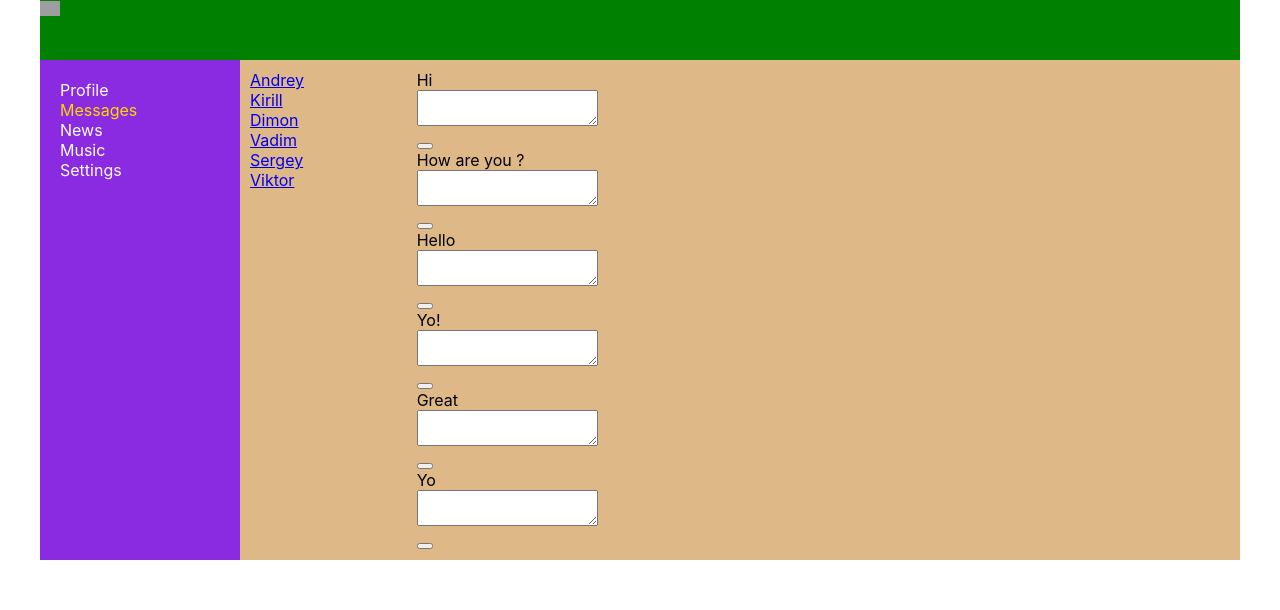
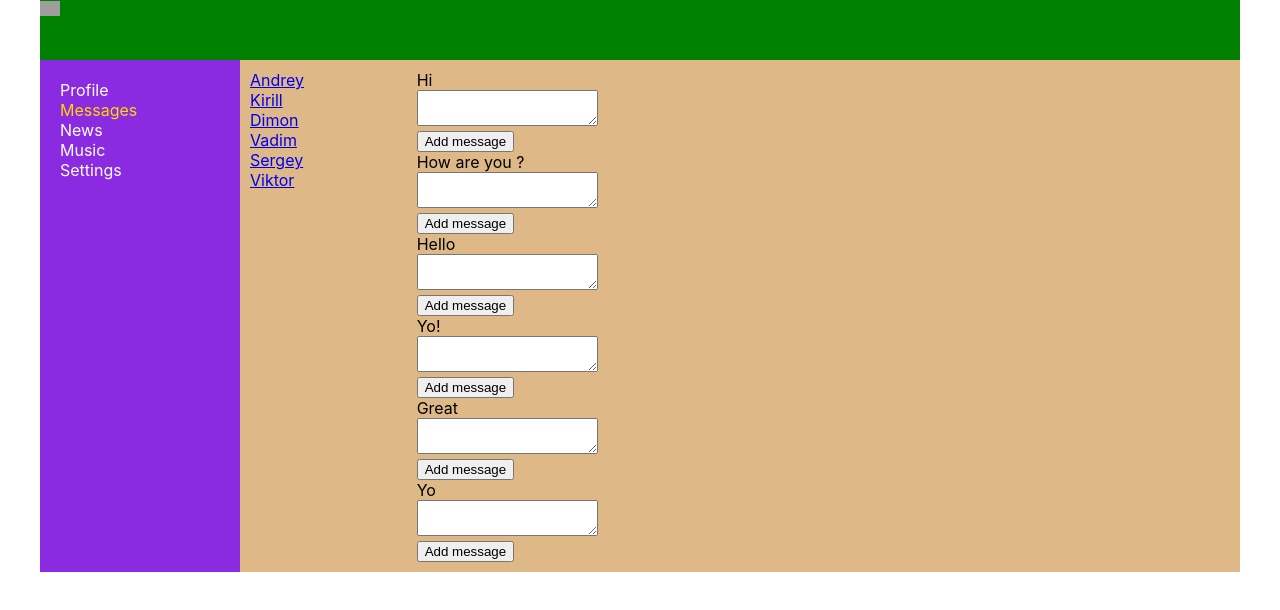
Before and after one commit to AndreiKastsiukovich/samurai-way-main, a React (Create React App) app: page /dialogs in a window 1280 px wide. Shown: the top 610 px of the page. Built offline with nearby package versions, Linux system fonts and the light colour scheme; grey boxes are pictures that could not be loaded.

Commit message:
Commit-1

```diff
--- a/src/App.tsx
+++ b/src/App.tsx
@@ -4,35 +4,44 @@ import {Header} from "./components/Header/Header";
 import {Navbar} from "./components/Navbar/Navbar";
 import {Profile} from "./components/Profile/Profile";
 import {Dialogs} from "./components/Dialogs/Dialogs";
-import {BrowserRouter, Route} from "react-router-dom";
+import {Route} from "react-router-dom";
 import {News} from "./components/News/News";
 import {Music} from "./components/Music/Music";
 import {Settings} from "./components/Settings/Settings";
-import {RootStateType, state} from "./redux/state";
+import {StateType} from "./redux/state";
 
-const App : React.FC<RootStateType> = (props) => {
+export type AppPropsType = {
+    state:StateType
+    addNewPost:(postMessage:string)=>void
+}
+
+const App: React.FC<AppPropsType> = (
+    {state,
+        addNewPost,
+        ...props
+}) => {
 
     return (
-        <BrowserRouter>
         <div className='app-wrapper'>
             <Header/>
             <Navbar/>
             <div className='app-wrapper-content'>
 
-                    <Route path='/dialogs' render={()=> <Dialogs
+                <Route path='/dialogs' render={() => <Dialogs
                     dialogs={state.dialogsPage.dialogs}
                     messages={state.dialogsPage.messages}/>}/>
 
-                    <Route path='/profile' render={()=><Profile
-                        postData={state.profilePage.postData}/>}/>
+                <Route path='/profile' render={() => <Profile
+                    postData={state.profilePage.postData}
+                    addNewPost={addNewPost}
+                />}/>
 
-                    <Route path='/news' render={()=><News/>}/>
-                    <Route path='/music' render={()=><Music/>}/>
-                    <Route path='/settings' render={()=><Settings/>}/>
+                <Route path='/news' render={() => <News/>}/>
+                <Route path='/music' render={() => <Music/>}/>
+                <Route path='/settings' render={() => <Settings/>}/>
             </div>
-
         </div>
-        </BrowserRouter>);
+    )
 }
 
 export default App;
--- a/src/components/Dialogs/Message/Message.tsx
+++ b/src/components/Dialogs/Message/Message.tsx
@@ -21,11 +21,11 @@ export const Message = (props: MessagePropsType) => {
             <div className={classes.dialog}>{props.message}</div>
 
             <div>
-                <textarea ref={newMessage}></textarea>
+                <textarea ref={newMessage}> </textarea>
             </div>
 
             <div>
-                <button onClick={addMessage}></button>
+                <button onClick={addMessage}>Add message</button>
             </div>
 
         </div>
--- a/src/components/Profile/MyPosts/MyPosts.tsx
+++ b/src/components/Profile/MyPosts/MyPosts.tsx
@@ -1,16 +1,28 @@
 import React from "react";
 import classes from './MyPosts.module.css';
 import {Post} from "./Post/Post";
-import {ProfilePageType, state} from "../../../redux/state";
+import {PostDataType,} from "../../../redux/state";
 
-export const MyPosts:React.FC<ProfilePageType> = (props) => {
+type MyPostsPropsType = {
+    postData:PostDataType[],
+    addNewPost:(postMessage:string)=>void
+}
 
-    let postElement = state.profilePage.postData.map(el=> <Post message={el.message} likesCount={el.likesCount}/>)
+export const MyPosts: React.FC<MyPostsPropsType> = (
+    {
+        postData,
+        addNewPost,
+        ...props
+    }) => {
+
+    let postElement = postData.map(el=> <Post message={el.message} likesCount={el.likesCount}/>)
 
     const newPostElement = React.createRef<HTMLTextAreaElement>();
 
-    const onAddPost = () => {
-        alert(newPostElement.current?.value)
+    const addPost = () => {
+        if(newPostElement.current){
+            addNewPost(newPostElement.current.value);
+        }
     }
 
     return (
@@ -21,7 +33,7 @@ export const MyPosts:React.FC<ProfilePageType> = (props) => {
                     <textarea ref={newPostElement}> </textarea>
                 </div>
                 <div>
-                    <button onClick={onAddPost}> Add post</button>
+                    <button onClick={addPost}> Add post</button>
                 </div>
             </div>
             <div className={classes.posts}>
--- a/src/components/Profile/Profile.tsx
+++ b/src/components/Profile/Profile.tsx
@@ -1,14 +1,27 @@
 import React from 'react';
 import {MyPosts} from "./MyPosts/MyPosts";
 import {ProfileInfo} from "./ProfileInfo/ProfileInfi";
-import {ProfilePageType, state} from "../../redux/state";
+import {PostDataType, ProfilePageType} from "../../redux/state";
 
-export const Profile:React.FC<ProfilePageType> = (props) => {
+type ProfilePropsType={
+    postData: PostDataType[]
+    addNewPost:(postMessage:string)=>void
+}
+
+export const Profile: React.FC<ProfilePropsType> = (
+    {
+        postData,
+        addNewPost,
+        ...props
+    }) => {
 
     return (
         <div>
             <ProfileInfo/>
-            <MyPosts postData={state.profilePage.postData}/>
+            <MyPosts
+                postData={postData}
+                addNewPost={addNewPost}
+            />
         </div>
     )
 }
--- a/src/index.tsx
+++ b/src/index.tsx
@@ -2,7 +2,13 @@ import React from 'react';
 import ReactDOM from 'react-dom';
 import './index.css';
 import App from './App';
-import {state} from "./redux/state";
+import {state,addNewPost} from "./redux/state";
+import {BrowserRouter} from "react-router-dom";
 
-// @ts-ignore
-ReactDOM.render(<App state={state} dialogsPage={state.dialogsPage}/>,document.getElementById('root'));
+
+ReactDOM.render(
+    <BrowserRouter>
+        <App state={state}
+             addNewPost={addNewPost}/>
+    </BrowserRouter>
+    , document.getElementById('root'));
--- a/src/redux/state.tsx
+++ b/src/redux/state.tsx
@@ -25,12 +25,12 @@ export type DialogsPageType = {
     messages: MessagesType[],
 }
 
-export type RootStateType = {
+export type StateType = {
     profilePage: ProfilePageType,
     dialogsPage: DialogsPageType,
 }
 
-export let state: RootStateType = {
+export const state: StateType = {
     profilePage: {
         postData: [
             {id: 1, message: 'Hi how are you?', likesCount: 2},
@@ -56,8 +56,17 @@ export let state: RootStateType = {
             {id: 3, message: 'Hello'},
             {id: 4, message: 'Yo!'},
             {id: 5, message: 'Great'},
-            {id: 5, message: 'Yo'},
+            {id: 6, message: 'Yo'},
         ]
     }
 
 }
+
+export const addNewPost = (postMessage:string) => {
+    let newPost = {
+        id: 5,
+        message: postMessage,
+        likesCount: 0
+    }
+    state.profilePage.postData.push(newPost)
+}
```
Lines whose indentation alone changed are shown as unchanged.
